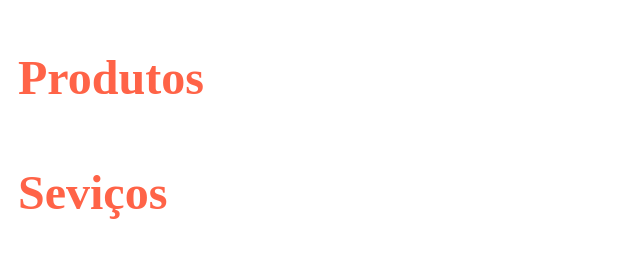
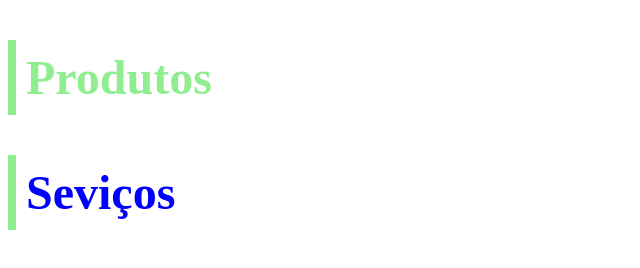
Before and after one commit to SamiraCas/Especificidade, a plain HTML site: page index.html in a window 1280 px wide. Shown: the whole page, without its empty margins (0-640 px from the left). Drawn offline with Linux system fonts and the light colour scheme.

Commit message:
add codigos de teste de seletores

```diff
--- a/index.html
+++ b/index.html
@@ -8,8 +8,8 @@
 </head>
 <body>
   <section id="intro">
-    <h2 id="produtos" class="titulo">Produtos</h2>
-    <h2 id="servicos" class="titulo">Seviços</h2>
+    <h2 id="produtos" class="titulo teste">Produtos</h2>
+    <h2 id="servicos" class="titulo teste">Seviços</h2>
 
   </section>
 </body>
--- a/style.css
+++ b/style.css
@@ -1,8 +1,24 @@
 body{
   font-size: 2rem;
+}
+
+#produtos{
+  color: lightgreen
+}
+
+.titulo.teste{
+  color: blue ;
 }
 
 .titulo{
   color: tomato;
   padding: 10px;
 }
+
+html body section h2{
+  border-left: 8px solid lightgreen;
+}
+
+body section#intro j2{
+  border-left: 8px solid lightsalmon;
+}
```
